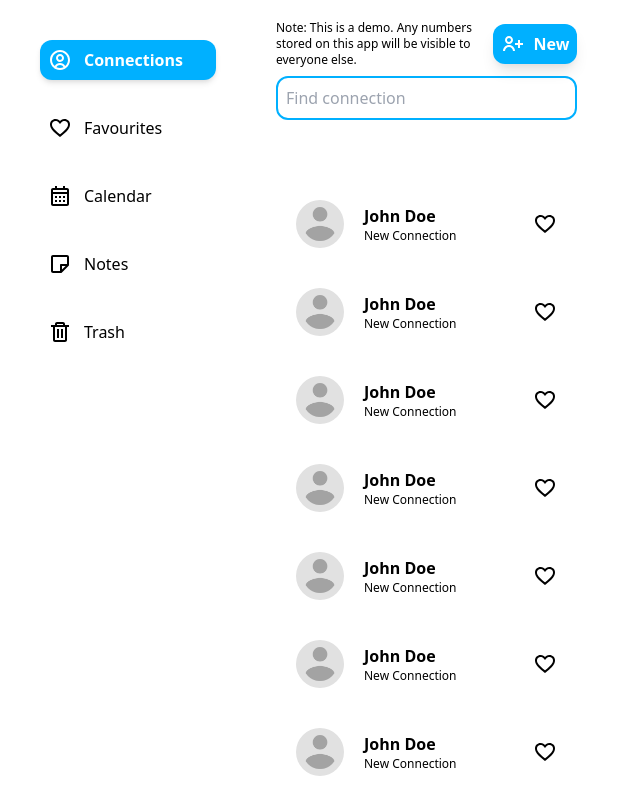
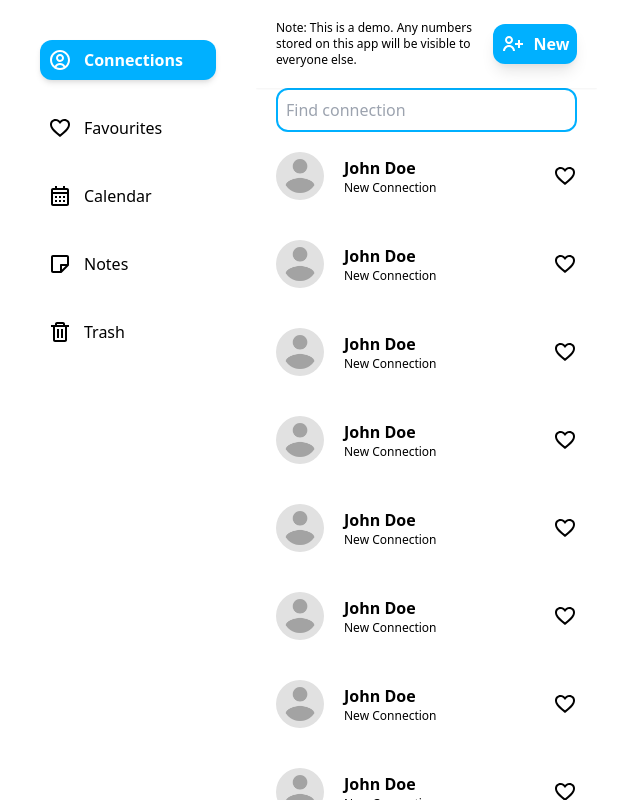
Before and after one commit to dpkreativ/crm-software, a Next.js app: page /dashboard in a window 1280 px wide. Shown: the whole page, without its empty margins (0-640 px from the left). Built offline with nearby package versions, Linux system fonts and the light colour scheme.

Commit message:
css tweaks

```diff
--- a/pages/dashboard/index.js
+++ b/pages/dashboard/index.js
@@ -10,9 +10,9 @@ const Dashboard = () => {
 
       {/* Content */}
       <section className="w-4/5 relative flex">
-        <div className="h-screen w-1/3">
-          <div className="p-5 sticky top-0 bg-white h-1/5">
-            <div className="flex items-center mb-2 space-x-2">
+        <div className="h-screen w-1/3 overflow-y-scroll">
+          <div className="p-5 sticky top-0 z-10 shadow-sm bg-white">
+            <div className="flex items-center space-x-2">
               <div className="text-xs">
                 Note: This is a demo. Any numbers stored on this app will be
                 visible to everyone else.
@@ -24,8 +24,10 @@ const Dashboard = () => {
                 </button>
               </div>
             </div>
+          </div>
 
-            <div className="p-2 border-2 border-primary-100 rounded-xl hover:border-primary-200 hover:shadow">
+          <div>
+            <div className="mx-5 p-2 border-2 border-primary-100 rounded-xl hover:border-primary-200 hover:shadow">
               <input
                 type="search"
                 name="searchContact"
@@ -34,8 +36,6 @@ const Dashboard = () => {
                 className="outline-none w-full bg-transparent"
               />
             </div>
-          </div>
-          <div className="p-5 h-4/5 overflow-y-scroll">
             <ContactCard />
             <ContactCard />
             <ContactCard />
```
